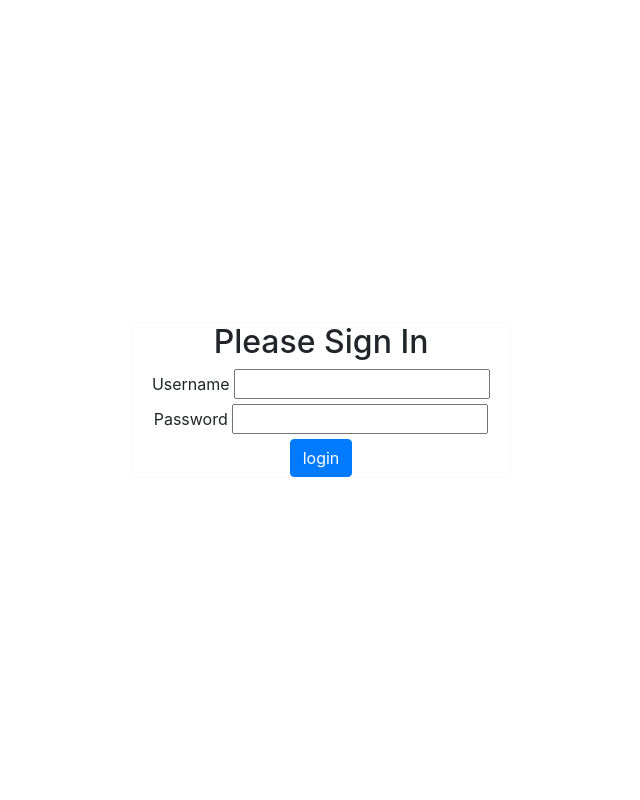
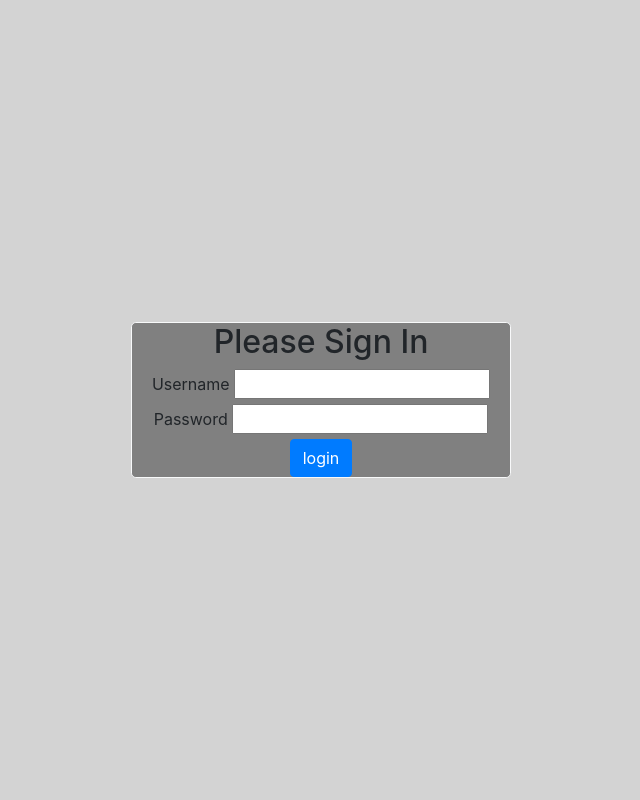
Before and after one commit to jwilson717/cse341, a PHP site: page /surgeryProject/login.php in a window 1280 px wide. Shown: the whole page, without its empty margins (319-959 px from the left). Run offline with PHP 8.4, Linux system fonts and the light colour scheme; data that the repository does not hold is empty; some libraries are stand-ins or nearby versions.

Commit message:
login updates

```diff
--- /dev/null
+++ b/web/surgeryProject/css/login.css
@@ -0,0 +1,7 @@
+body {
+   background-color: lightgray;
+}
+
+.col-4 {
+   background-color: gray;
+}
--- a/web/surgeryProject/login.php
+++ b/web/surgeryProject/login.php
@@ -35,6 +35,7 @@
    <meta name="viewport" content="width=device-width, initial-scale=1.0">
    <title>Login</title>
    <link rel='stylesheet' type='text/css' href='css/bootstrap.min.css'>
+   <link rel='stylesheet' type='text/css' href='css/login.css'>
 </head>
 <body>
    <div class='container'>
```
